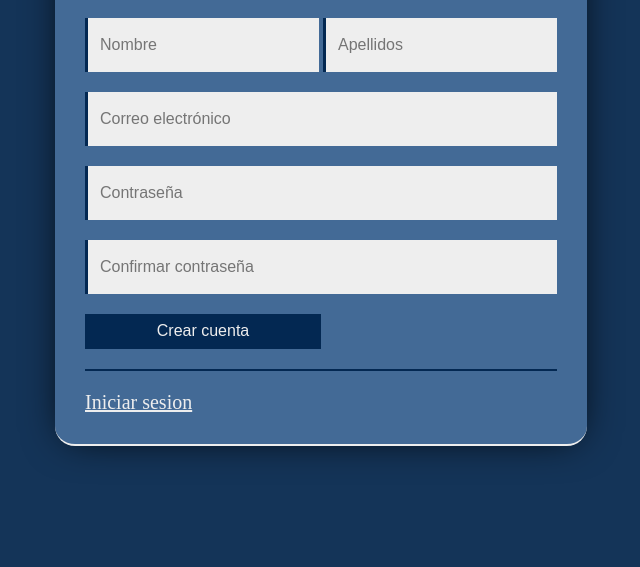
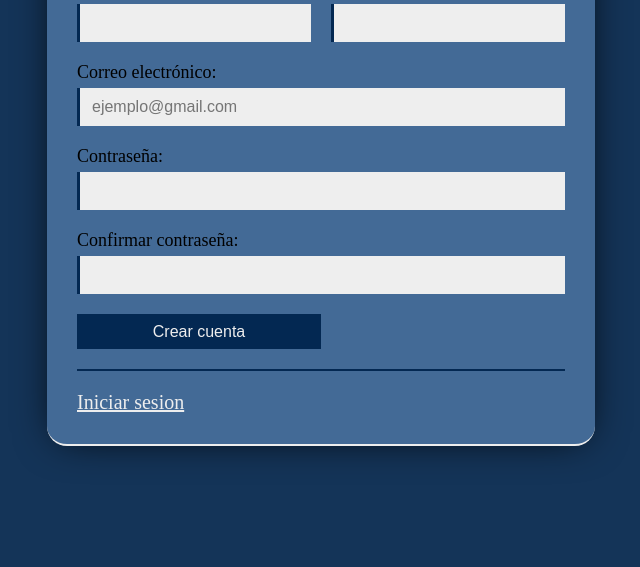
Before and after one commit to mateibl/git-practica, a plain HTML site: page index.html in a window 1280 px wide. Shown: the part 233-800 px from the top of the page, without its empty margins (319-959 px from the left). Drawn offline with Linux system fonts and the light colour scheme.

Commit message:
Add labels to form

```diff
--- a/index.html
+++ b/index.html
@@ -11,12 +11,12 @@
         <form class="form">
             <h1>Crear cuenta</h1>
             <div class="fila">
-                <input placeholder="Nombre" class="campo" required name="nombre">
-                <input placeholder="Apellidos" class="campo" required name="apellidos">
+                <label>Nombre:<br><input class="campo" required name="nombre"></label>
+                <label>Apellidos:<br><input class="campo" required name="apellidos"></label>
             </div>
-            <input type="email" placeholder="Correo electrónico" class="campo" required name="email">
-            <input type="password" placeholder="Contraseña" class="campo" required name="contrasena">
-            <input type="password" placeholder="Confirmar contraseña" class="campo" required name="contrasena">
+            <label>Correo electrónico:<br><input type="email" placeholder="ejemplo@gmail.com" class="campo" required name="email"></label>
+            <label>Contraseña:<br><input type="password" class="campo" required name="contrasena"></label>
+            <label>Confirmar contraseña:<br><input type="password" class="campo" required name="confirmarContrasena"></label>
             <input type="submit" class="enviar" value="Crear cuenta" name="enviar">
             <div class="divisor"></div>
             <a href="">Iniciar sesion</a>
--- a/style.css
+++ b/style.css
@@ -1,3 +1,7 @@
+* {
+    box-sizing: border-box;
+}
+
 body {
     padding: 0;
     margin: 0;
@@ -12,6 +16,7 @@ body {
     background-color: #436a96;
     display: flex;
     flex-direction: column;
+    justify-content: right;
     gap: 20px;
     max-width: 60vw;
     padding: 30px;
@@ -21,19 +26,29 @@ body {
     box-shadow: 0 0 40px -10px #000;
 }
 
-.form h2 {
+.form h1 {
     font-size: 35px;
     color: #eee;
     margin: 0;
+}
+
+.fila {
+    display: flex;
+    gap: 20px;
+}
+
+.form label {
+    font-size: 18px;
 }
 
 .campo {
     background-color: #eee;
     border: none;
     border-left: 3px solid #032852;
-    height: 30px;
-    padding: 12px;
+    padding: 10px 12px;
     font-size: 16px;
+    margin-top: 5px;
+    width: 100%;
 }
 
 .form input:focus {
```
